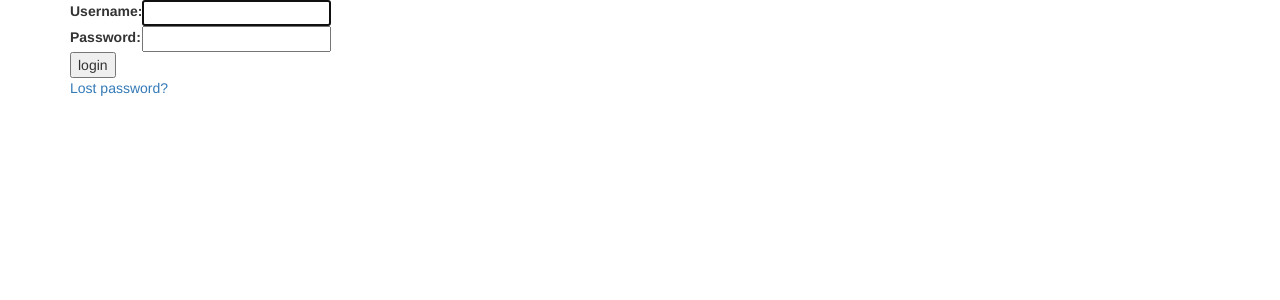
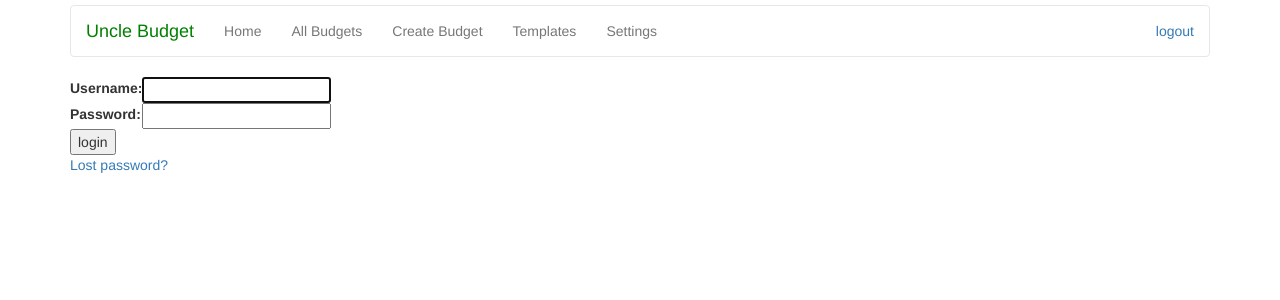
Before and after one commit to richardjs/uncle-budget, a Django app: page /login/ in a window 1280 px wide. Shown: the top 300 px of the page. Run offline with Django 3.2, Linux system fonts and the light colour scheme; some libraries are stand-ins or nearby versions.

Commit message:
bunch more random foundational work

```diff
--- a/unclebudget/static/unclebudget/css/unclebudget-theme.css
+++ b/unclebudget/static/unclebudget/css/unclebudget-theme.css
@@ -11,6 +11,15 @@ body{
 	/*height: 100%*/
 }
 
+.navbar-default{
+	background-color: white;
+}
+
+.navbar-default .navbar-brand{
+	color: green;
+	/*background: green;*/
+}
+
 .budget-list{
 	/*font-size: 125%;*/
 }
--- a/unclebudget/templates/unclebudget/base.html
+++ b/unclebudget/templates/unclebudget/base.html
@@ -5,11 +5,29 @@
 	<head>
 		<title>Uncle Budget</title>
 		<link rel="stylesheet" href='{% static "unclebudget/css/bootstrap.css" %}'>
-		<link rel="stylesheet" href='{% static "unclebudget/css/bootstrap-theme.css" %}'>
+		<!--<link rel="stylesheet" href='{% static "unclebudget/css/bootstrap-theme.css" %}'>-->
 		<link rel="stylesheet" href='{% static "unclebudget/css/unclebudget-theme.css" %}'>
 	</head>
 	<body>
 		<div class="container">
+			<nav class="navbar navbar-default" style="margin-top: 5px">
+				<div class="container-fluid">
+					<div class="navbar-header">
+						<a class="navbar-brand" href="{% url 'budget_list' %}">Uncle Budget</a>
+					</div>
+					<ul class="nav navbar-nav">
+						<li><a href="{% url 'budget_list' %}">Home</a></li>
+						<li><a href="{% url 'budget_list' %}">All Budgets</a></li>
+						<li><a href="{% url 'budget_create' %}">Create Budget</a></li>
+						<li><a href="#">Templates</a></li>
+						<li><a href="#">Settings</a></li>
+					</ul>
+					<p class="navbar-text navbar-right" style="padding-right: 15px">
+						{{ user.username }}
+						<a href="{% url 'logout' %}">logout</a>
+					</p>
+				</div>
+			</nav>
 			{% block body %}{% endblock %}
 		</div>
 	</body>
```
Also changed, not shown: unclebudget/templates/unclebudget/budget_detail.html (+20 -9 lines), unclebudget/templates/unclebudget/budget_list.html (+7 -1 lines), unclebudget/templates/unclebudget/item_detail.html (+5 -3 lines).
